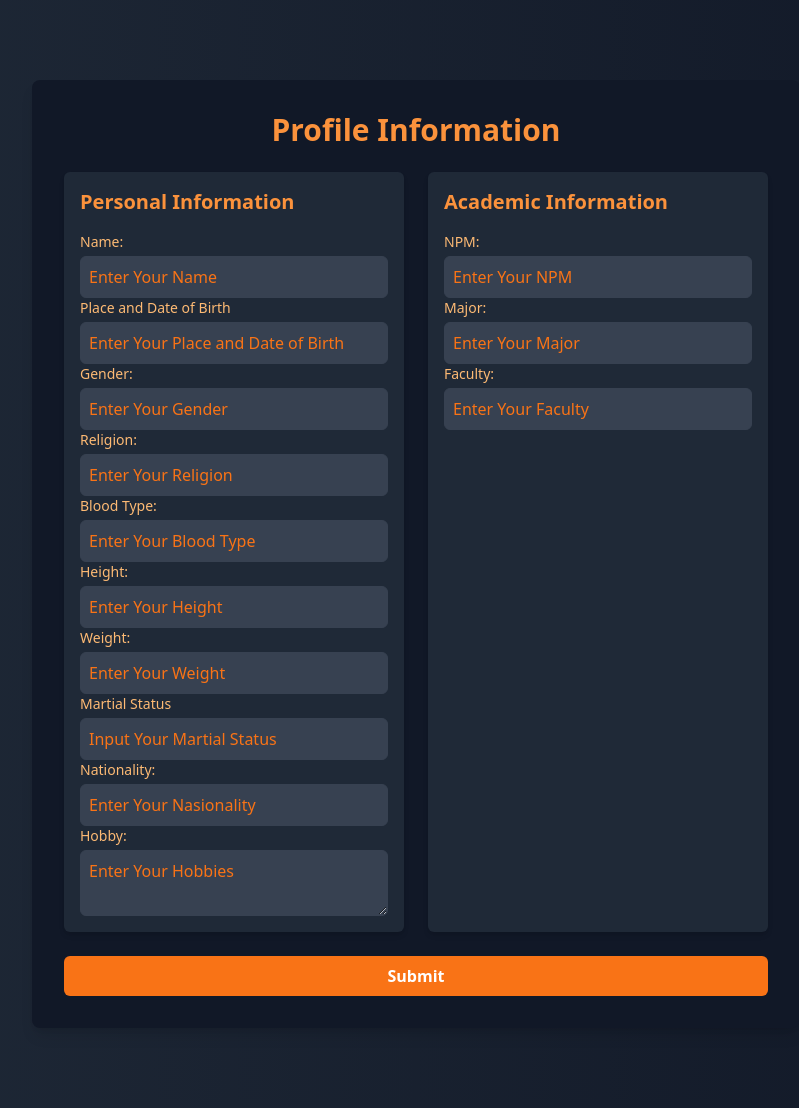
After one commit to sandynicholas3069/PortfolioSandy, a CodeIgniter app: page /PortfolioSandy/portfolio/formProfile in a window 1280 px wide. The commit adds this page. Shown: the whole page, without its empty margins (224-1023 px from the left). Run offline with CodeIgniter, Linux system fonts and the light colour scheme; some libraries are stand-ins or nearby versions.

Commit message:
Designing Form Profile

```diff
--- a/application/config/autoload.php
+++ b/application/config/autoload.php
@@ -58,7 +58,7 @@ $autoload['packages'] = array();
 |
 |	$autoload['libraries'] = array('user_agent' => 'ua');
 */
-$autoload['libraries'] = array();
+$autoload['libraries'] = array('session', 'form_validation');
 
 /*
 | -------------------------------------------------------------------
@@ -89,7 +89,7 @@ $autoload['drivers'] = array();
 |
 |	$autoload['helper'] = array('url', 'file');
 */
-$autoload['helper'] = array('url');
+$autoload['helper'] = array('url', 'form');
 
 /*
 | -------------------------------------------------------------------
--- a/application/config/routes.php
+++ b/application/config/routes.php
@@ -50,5 +50,9 @@ defined('BASEPATH') OR exit('No direct script access allowed');
 |		my-controller/my-method	-> my_controller/my_method
 */
 $route['default_controller'] = 'portfolio';
+$route['portfolio'] = 'portfolio/index';
+$route['portfolio/formProfile'] = 'portfolio/formProfile';
+$route['portfolio/saveProfile'] = 'portfolio/saveProfile';
+$route['portfolio/deleteProfile'] = 'portfolio/deleteProfile';
 $route['404_override'] = '';
 $route['translate_uri_dashes'] = FALSE;
--- a/application/controllers/Portfolio.php
+++ b/application/controllers/Portfolio.php
@@ -1,5 +1,35 @@
 <?php
 class Portfolio extends CI_Controller {
+    public function formProfile() {
+        $this->load->view('formview');
+    }
+
+    public function saveProfile() {
+        $data['profile_data'] = [
+            'name' => $this->input->post('name'),
+            'birth' => $this->input->post('birth'),
+            'gender' => $this->input->post('gender'),
+            'religion' => $this->input->post('religion'),
+            'blood_type' => $this->input->post('blood_type'),
+            'height' => $this->input->post('height'),
+            'weight' => $this->input->post('weight'),
+            'martial_status' => $this->input->post('martial_status'),
+            'nationality' => $this->input->post('nationality'),
+            'hobby' => $this->input->post('hobby'),
+            'npm' => $this->input->post('npm'),
+            'major' => $this->input->post('major'),
+            'faculty' => $this->input->post('faculty'),
+        ];
+
+        $this->session->set_userdata('profile_data', $data['profile_data']);
+        redirect('portfolio/index');
+    }
+
+    public function deleteProfile() {
+        $this->session->unset_userdata('profile_data');
+        redirect('portfolio/index');
+    }
+
     public function index() {
         $data['personal_info'] = [
             'name' => 'Sandy Nicholas',
@@ -151,6 +181,12 @@ class Portfolio extends CI_Controller {
             'location' => 'Surabaya, East Java, Indonesia',
         ];
 
+        if ($this->session->userdata('profile_data')) {
+            $data['profile_data'] = $this->session->userdata('profile_data');
+        } else {
+            $data['profile_data'] = null;
+        }
+
         $this->load->view('portfolioview', $data);
     }
 }
--- /dev/null
+++ b/application/views/formview.php
@@ -0,0 +1,94 @@
+<!DOCTYPE html>
+<html lang="en">
+    <head>
+    <meta charset="UTF-8">
+    <meta name="viewport" content="width=device-width, initial-scale=1.0">
+    <title>Profile Form</title>
+
+    <!-- Memanggil Tailwind CSS -->
+    <link href="<?= base_url('assets/css/style.css'); ?>" rel="stylesheet">
+    <script src="https://cdn.tailwindcss.com"></script>
+    </head>
+    <body class="bg-gradient-to-r from-gray-800 to-gray-900 flex items-center justify-center min-h-screen py-20">
+        <div class="bg-gray-900 shadow-lg p-8 rounded-lg w-full max-w-3xl mx-auto">
+            <h2 class="text-3xl font-bold text-center text-orange-400 mb-6">Profile Information</h2>
+            <form action="<? base_url('portfolio/saveProfile')?>" method="post" class="grid grid-cols-1 md:grid-cols-2 gap-6">
+                    <div class="bg-gray-800 p-4 rounded-md shadow-md">
+                    <h3 class="text-xl font-semibold text-orange-400 mb-4">Personal Information</h3>
+
+                    <div>
+                        <label for="name" class=" block text-sm font-medium text-orange-300">Name:</label>
+                        <input type="text" id="name" name="name" class="mt-1 block w-full p-2 border border-gray-700 bg-gray-700 text-orange-300 placeholder-orange-500 rounded-md focus:ring focus:ring-orange-500 focus:border-orange-500" placeholder="Enter Your Name">
+                    </div>
+
+                    <div>
+                        <label for="birth" class=" block text-sm font-medium text-orange-300">Place and Date of Birth</label>
+                        <input type="text" id="birth" name="birth" class="mt-1 block w-full p-2 border border-gray-700 bg-gray-700 text-orange-300 placeholder-orange-500 rounded-md focus:ring focus:ring-orange-500 focus:border-orange-500" placeholder="Enter Your Place and Date of Birth">
+                    </div>
+
+                    <div>
+                        <label for="gender" class=" block text-sm font-medium text-orange-300">Gender:</label>
+                        <input type="text" id="gender" name="gender" class="mt-1 block w-full p-2 border border-gray-700 bg-gray-700 text-orange-300 placeholder-orange-500 rounded-md focus:ring focus:ring-orange-500 focus:border-orange-500" placeholder="Enter Your Gender">
+                    </div>
+
+                    <div>
+                        <label for="religion" class=" block text-sm font-medium text-orange-300">Religion:</label>
+                        <input type="text" id="religion" name="religion" class="mt-1 block w-full p-2 border border-gray-700 bg-gray-700 text-orange-300 placeholder-orange-500 rounded-md focus:ring focus:ring-orange-500 focus:border-orange-500" placeholder="Enter Your Religion">
+                    </div>
+
+                    <div>
+                        <label for="blood_type" class=" block text-sm font-medium text-orange-300">Blood Type:</label>
+                        <input type="text" id="blood_type" name="blood_type" class="mt-1 block w-full p-2 border border-gray-700 bg-gray-700 text-orange-300 placeholder-orange-500 rounded-md focus:ring focus:ring-orange-500 focus:border-orange-500" placeholder="Enter Your Blood Type">
+                    </div>
+
+                    <div>
+                        <label for="height" class=" block text-sm font-medium text-orange-300">Height:</label>
+                        <input type="text" id="height" name="height" class="mt-1 block w-full p-2 border border-gray-700 bg-gray-700 text-orange-300 placeholder-orange-500 rounded-md focus:ring focus:ring-orange-500 focus:border-orange-500" placeholder="Enter Your Height">
+                    </div>
+
+                    <div>
+                        <label for="weight" class=" block text-sm font-medium text-orange-300">Weight:</label>
+                        <input type="text" id="weight" name="weight" class="mt-1 block w-full p-2 border border-gray-700 bg-gray-700 text-orange-300 placeholder-orange-500 rounded-md focus:ring focus:ring-orange-500 focus:border-orange-500" placeholder="Enter Your Weight">
+                    </div>
+
+                    <div>
+                        <label for="martial_status" class=" block text-sm font-medium text-orange-300">Martial Status</label>
+                        <input type="text" id="martial_status" name="martial_status" class="mt-1 block w-full p-2 border border-gray-700 bg-gray-700 text-orange-300 placeholder-orange-500 rounded-md focus:ring focus:ring-orange-500 focus:border-orange-500" placeholder="Input Your Martial Status">
+                    </div>
+
+                    <div>
+                        <label for="nationality" class=" block text-sm font-medium text-orange-300">Nationality:</label>
+                        <input type="text" id="nationality" name="nationality" class="mt-1 block w-full p-2 border border-gray-700 bg-gray-700 text-orange-300 placeholder-orange-500 rounded-md focus:ring focus:ring-orange-500 focus:border-orange-500" placeholder="Enter Your Nasionality">
+                    </div>
+
+                    <div>
+                        <label for="hobby" class=" block text-sm font-medium text-orange-300">Hobby:</label>
+                        <textarea id="hobby" name="hobby" class="mt-1 block w-full p-2 border border-gray-700 bg-gray-700 text-orange-300 placeholder-orange-500 rounded-md focus:ring focus:ring-orange-500 focus:border-orange-500" placeholder="Enter Your Hobbies"></textarea>
+                    </div>
+                </div>
+
+                <div class="bg-gray-800 p-4 rounded-md shadow-md">
+                    <h3 class="text-xl font-semibold text-orange-400 mb-4">Academic Information</h3>
+
+                    <div>
+                        <label for="npm" class=" block text-sm font-medium text-orange-300">NPM:</label>
+                        <input type="text" id="npm" name="npm" class="mt-1 block w-full p-2 border border-gray-700 bg-gray-700 text-orange-300 placeholder-orange-500 rounded-md focus:ring focus:ring-orange-500 focus:border-orange-500" placeholder="Enter Your NPM">
+                    </div>
+
+                    <div>
+                        <label for="major" class=" block text-sm font-medium text-orange-300">Major:</label>
+                        <input type="text" id="major" name="major" class="mt-1 block w-full p-2 border border-gray-700 bg-gray-700 text-orange-300 placeholder-orange-500 rounded-md focus:ring focus:ring-orange-500 focus:border-orange-500" placeholder="Enter Your Major">
+                    </div>
+
+                    <div>
+                        <label for="faculty" class=" block text-sm font-medium text-orange-300">Faculty:</label>
+                        <input type="text" id="faculty" name="faculty" class="mt-1 block w-full p-2 border border-gray-700 bg-gray-700 text-orange-300 placeholder-orange-500 rounded-md focus:ring focus:ring-orange-500 focus:border-orange-500" placeholder="Enter Your Faculty">
+                    </div>
+                </div>
+                <div class="col-span-1 md:col-span-2">
+                    <button type="submit" class="w-full bg-orange-500 text-white font-semibold py-2 rounded-md hover:bg-orange-600 transition">Submit</button>
+                </div>
+            </form>
+        </div>
+    </body>
+</html>
```
Also changed, not shown: application/views/portfolioview.php (+43 -3 lines).
